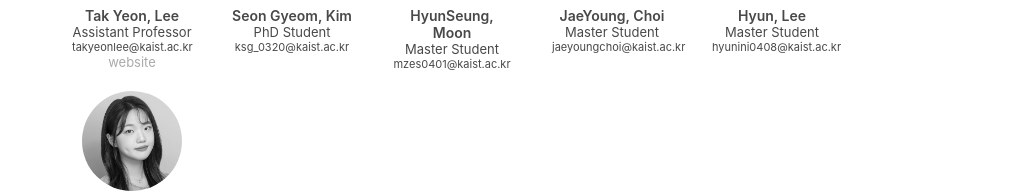
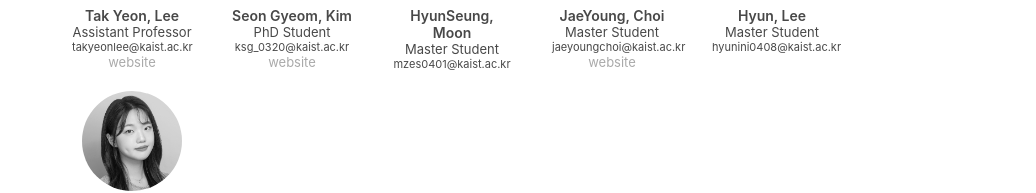
Before and after one commit to reflect9/ael, a React (Create React App) app: page /People in a window 1280 px wide. Shown: the part 885-1078 px from the top of the page, without its empty margins (108-1144 px from the left). Built offline with nearby package versions, Linux system fonts and the light colour scheme.

Commit message:
fix: add seongyeom jaeyoung website

```diff
--- a/src/People.jsx
+++ b/src/People.jsx
@@ -29,11 +29,14 @@ const People = (
         </div>
       </li>
       <li>
-        <img src={seongyeomkim_image} />
+        <a href="https://kimseongyeom.github.io/" target='_blank' rel="noreferrer"><img src={seongyeomkim_image} /></a>
         <div className="name">Seon Gyeom, Kim</div>
         <div className="role">PhD Student</div>
         <div className="email">
           ksg_0320@kaist.ac.kr
+        </div>
+        <div className="website">
+          <a href="https://kimseongyeom.github.io/">website</a>
         </div>
       </li>
       <li>
@@ -45,11 +48,14 @@ const People = (
         </div>
       </li>
       <li>
-        <img src={jaeyoungchoi_image} />
+      <a href="https://kimseongyeom.github.io/" target='_blank' rel="noreferrer"><img src={jaeyoungchoi_image} /></a>
         <div className="name">JaeYoung, Choi</div>
         <div className="role">Master Student</div>
         <div className="email">
         jaeyoungchoi@kaist.ac.kr
+        </div>
+        <div className="website">
+          <a href="https://jaeyoungchoi1.github.io/">website</a>
         </div>
       </li>
       <li>
```
Also changed, not shown: 2 other files (tests, documents, lock files or other folders).
